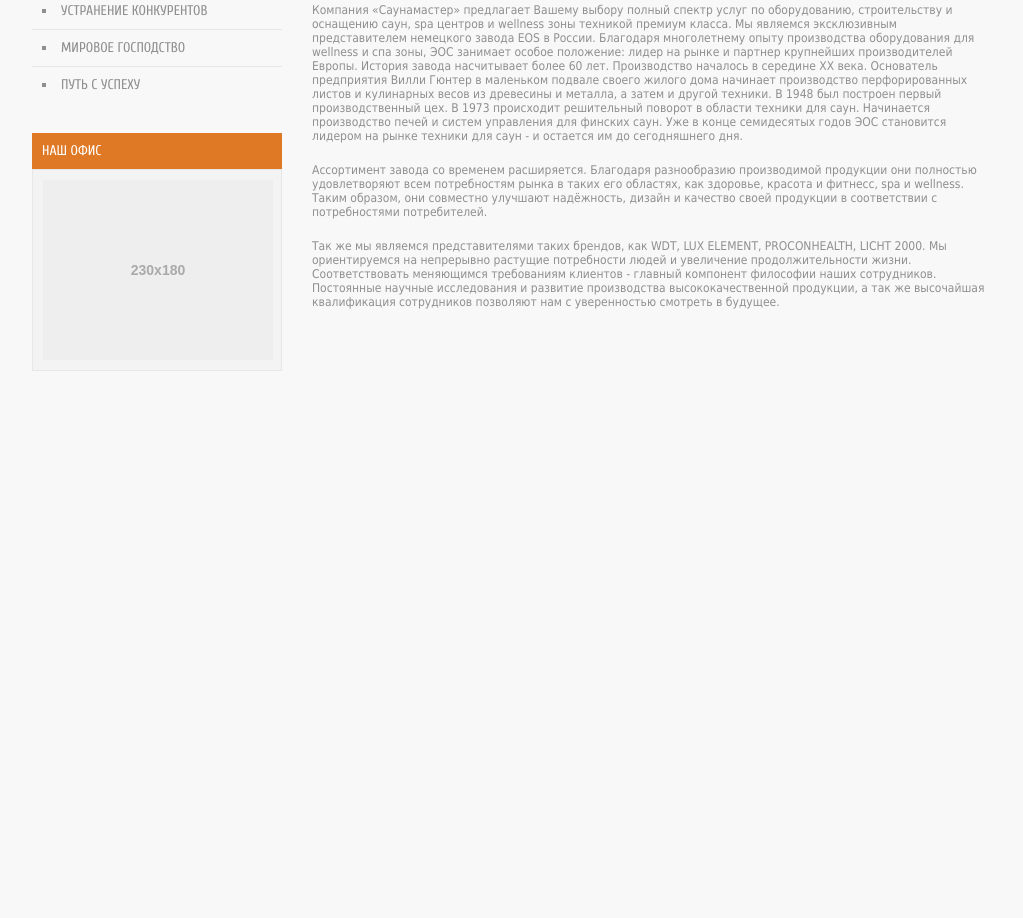
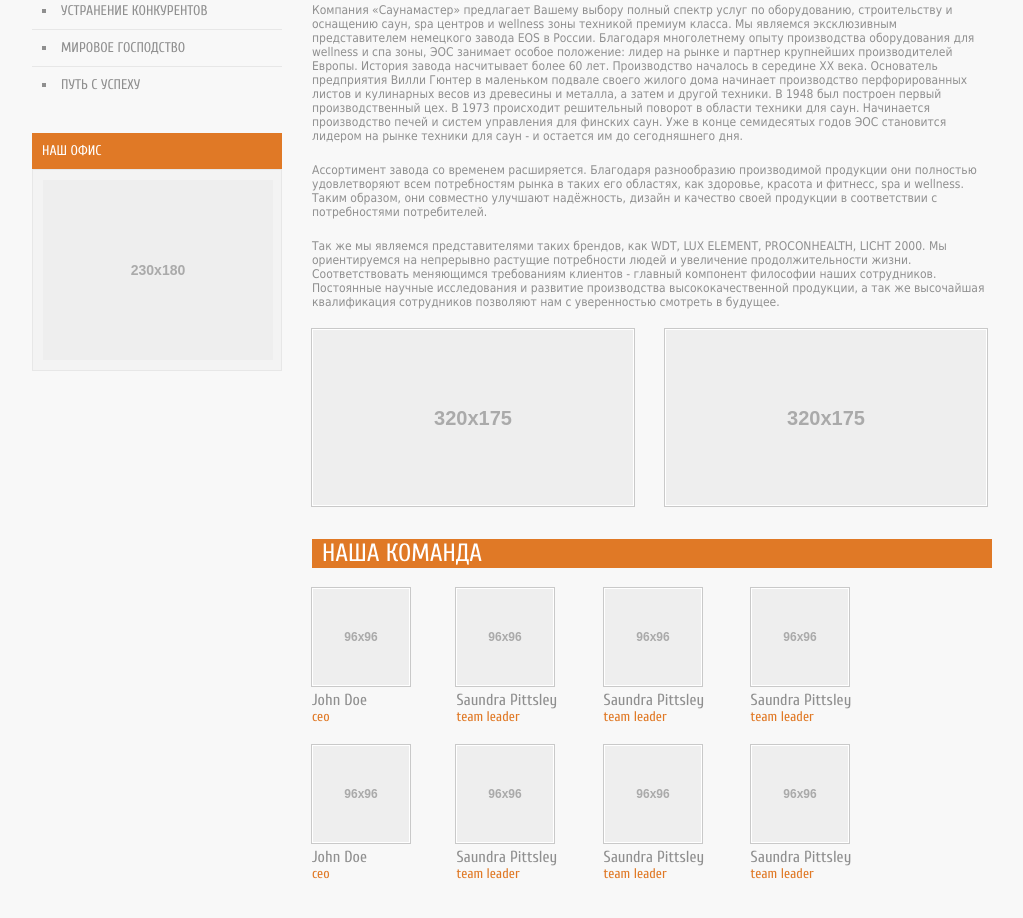
Before and after one commit to artfaal/saunamaster-template, a plain HTML site: page about.html in a window 1280 px wide. Shown: the part 394-1312 px from the top of the page, without its empty margins (128-1151 px from the left). Before the commit the page ends 800 px from the top, so only its background shows below. Drawn offline with nearby package versions, Linux system fonts and the light colour scheme.

Commit message:
now footer

```diff
--- a/about.html
+++ b/about.html
@@ -59,7 +59,7 @@
                 </nav>
 
                 <h2>НАШ ОФИС</h2>
-                <p><img src="holder.js/230x180" width="230" height="180" alt="Our offices"></p>
+                <p><img src="holder.js/230x180" alt="Our offices"></p>
             </aside>
 
             <section>
@@ -75,9 +75,61 @@
                 <p>Ассортимент завода со временем расширяется. Благодаря разнообразию производимой продукции они полностью удовлетворяют всем потребностям рынка в таких его областях, как здоровье, красота и фитнесс, spa и wellness. Таким образом, они совместно улучшают надёжность, дизайн и качество своей продукции в соответствии с потребностями потребителей.</p>
                 <p>Так же мы являемся представителями таких брендов, как WDT, LUX ELEMENT, PROCONHEALTH, LICHT 2000. Мы ориентируемся на непрерывно растущие потребности людей и увеличение продолжительности жизни. Соответствовать меняющимся требованиям клиентов - главный компонент философии наших сотрудников. Постоянные научные исследования и развитие производства высококачественной продукции, а так же высочайшая квалификация сотрудников позволяют нам с уверенностью смотреть в будущее.</p>
 
+                <figure>
+                    <img src="holder.js/320x175"alt="Lorem">
+                </figure>
+                <figure>
+                    <img src="holder.js/320x175"alt="Lorem second">
+                </figure>
+
+                <h2>НАША КОМАНДА</h2>
+                <div class="team-row">
+                    <figure>
+                        <img src="holder.js/96x96" alt="">
+                        <figcaption>John Doe<span>ceo</span></figcaption>
+                    </figure>
+                    <figure>
+                        <img src="holder.js/96x96" alt="">
+                        <figcaption>Saundra Pittsley<span>team leader</span></figcaption>
+                    </figure>
+                    <figure>
+                        <img src="holder.js/96x96" alt="">
+                        <figcaption>Saundra Pittsley<span>team leader</span></figcaption>
+                    </figure>
+                    <figure>
+                        <img src="holder.js/96x96" alt="">
+                        <figcaption>Saundra Pittsley<span>team leader</span></figcaption>
+                    </figure>
+                </div>
+                <div class="team-row">
+                    <figure>
+                        <img src="holder.js/96x96" alt="">
+                        <figcaption>John Doe<span>ceo</span></figcaption>
+                    </figure>
+                    <figure>
+                        <img src="holder.js/96x96" alt="">
+                        <figcaption>Saundra Pittsley<span>team leader</span></figcaption>
+                    </figure>
+                    <figure>
+                        <img src="holder.js/96x96" alt="">
+                        <figcaption>Saundra Pittsley<span>team leader</span></figcaption>
+                    </figure>
+                    <figure>
+                        <img src="holder.js/96x96" alt="">
+                        <figcaption>Saundra Pittsley<span>team leader</span></figcaption>
+                    </figure>
+                </div>
+
             </section>
         </div>
-        <footer></footer>
+        <footer>
+            <div class="footer">
+                <div class="twitter"></div>
+                <div class="sitemap"></div>
+                <div class="social"></div>
+                <div class="footer-logo"></div>
+            </div>
+        </footer>
 
         <!-- Scripts -->
         <!-- Для заглушек -->
--- a/css/styles.css
+++ b/css/styles.css
@@ -218,6 +218,61 @@ blockquote cite {
     margin: 0;
     text-align: right;
 }
+
+/* ============= FIGURE*/
+figure {
+    display: inline-block;
+    margin: 0;
+    font-family: 'Cuprum-Regular', sans-serif;
+}
+
+figure img {
+    display: block;
+    border: 1px solid #fff;
+    outline: 1px solid #c9c9c9;
+}
+
+figure figcaption {
+    font-size: 16px;
+    margin-top: 5px;
+}
+
+figure figcaption span {
+    display: block;
+    font-size: 14px;
+    color: #e07926;
+}
+section > figure + figure {
+    margin-left: 28px;
+}
+
+/* ============= OUR TEAM*/
+section > h2 {
+    background: #e07926;
+    font: 25px 'Cuprum-Regular', sans-serif;
+    color: #fff;
+    padding: 0 10px;
+    margin: 30px 0 0 0;
+}
+
+figure figcaption {
+    font-size: 16px;
+    margin-top: 5px;
+}
+
+figure div {
+    font-size: 14px;
+    color: #e07926;
+}
+
+.team-row figure {
+    margin-top: 20px;
+}
+
+.team-row figure + figure {
+    margin-left: 43px;
+}
+
 /* ==========================================================================
    Media Queries
    ========================================================================== */
```
